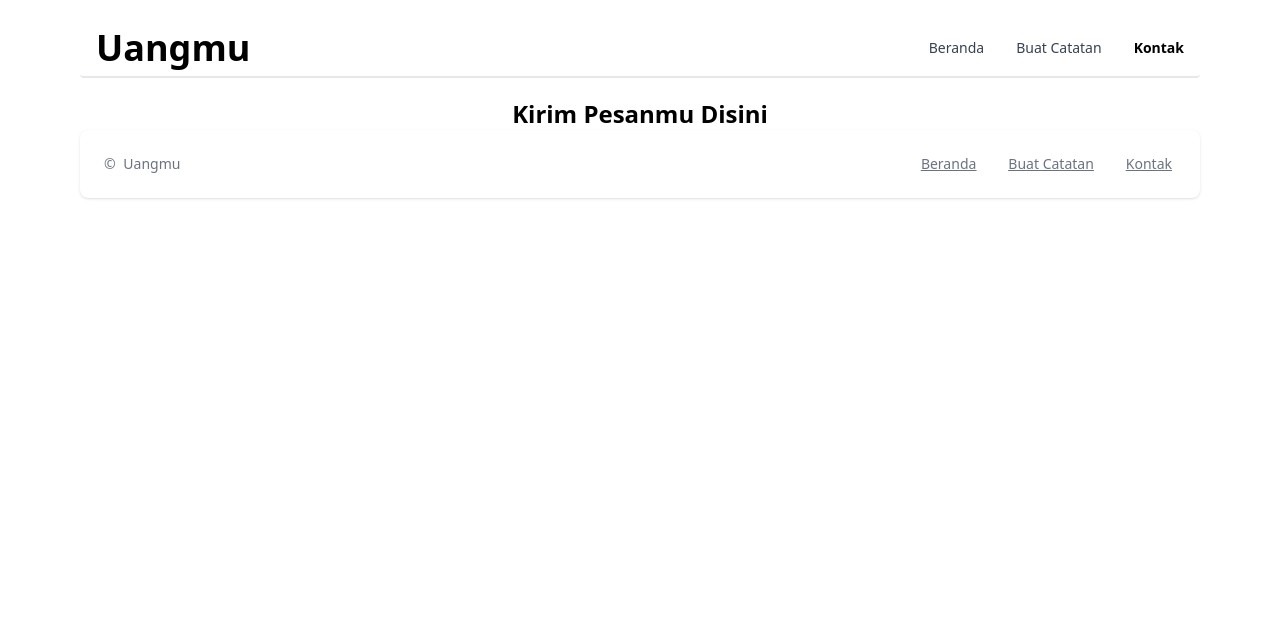
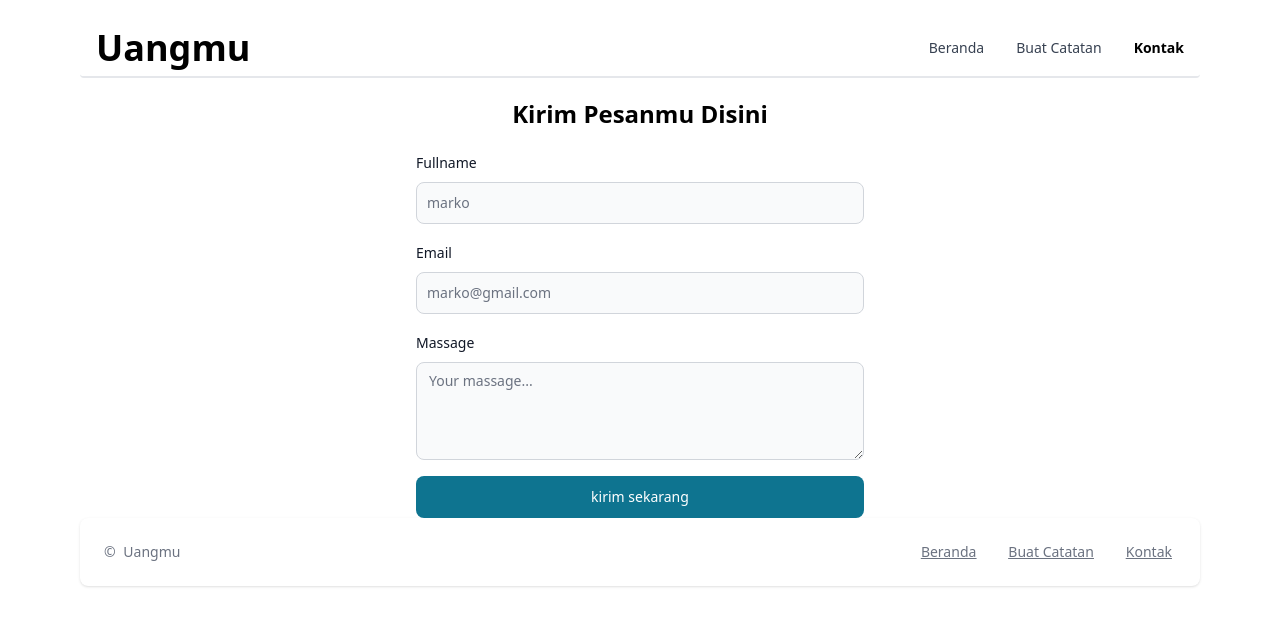
Before and after one commit to Anugerah20/Uangmu, a React (Vite) app: page /contact in a window 1280 px wide. Shown: the top 626 px of the page. Built offline with nearby package versions, Linux system fonts and the light colour scheme.

Commit message:
updated add form for Contact.jsx

```diff
--- a/src/pages/Contact.jsx
+++ b/src/pages/Contact.jsx
@@ -1,5 +1,6 @@
 import Navigation from "../components/Navigation";
 import Footer from "../components/Footer";
+import { Button, Label, TextInput, Textarea } from "flowbite-react";
 
 const Contact = () => {
      document.title = "Uangmu | Kontak";
@@ -15,7 +16,57 @@ const Contact = () => {
                     <a href="https://instagram.com/anugerah" target="_blank" className="py-2 px-4 bg-black text-white rounded-md me-3">✔️ Instagram</a>
                </section> */}
 
+               {/* Updated Contact */}
+               <form className="flex flex-col gap-4 mx-auto w-4/5 sm:max-w-md mt-5">
+                    <div>
+                         <div className="mb-2 block">
+                              <Label
+                                   htmlFor="text"
+                                   value="Fullname"
+                              />
+                         </div>
+                         <TextInput
+                              id="text"
+                              placeholder="marko"
+                              required
+                              type="text"
+                         />
+                    </div>
+                    <div>
+                         <div className="mb-2 block">
+                              <Label
+                                   htmlFor="email"
+                                   value="Email"
+                              />
+                         </div>
+                         <TextInput
+                              id="email"
+                              placeholder="marko@gmail.com"
+                              required
+                              type="email"
+                         />
+                    </div>
+                    <div>
+                         <div className="mb-2 block">
+                              <Label
+                                   htmlFor="massage"
+                                   value="Massage"
+                              />
+                         </div>
+                         <Textarea
+                              className="text-sm"
+                              id="massage"
+                              placeholder="Your massage..."
+                              required
+                              rows={4}
+                         />
+                    </div>
 
+                    <Button type="submit">
+                         kirim sekarang
+                    </Button>
+               </form>
+               {/* Updated Contact */}
 
                {/* END: KONTAK */}
                <Footer />
```
